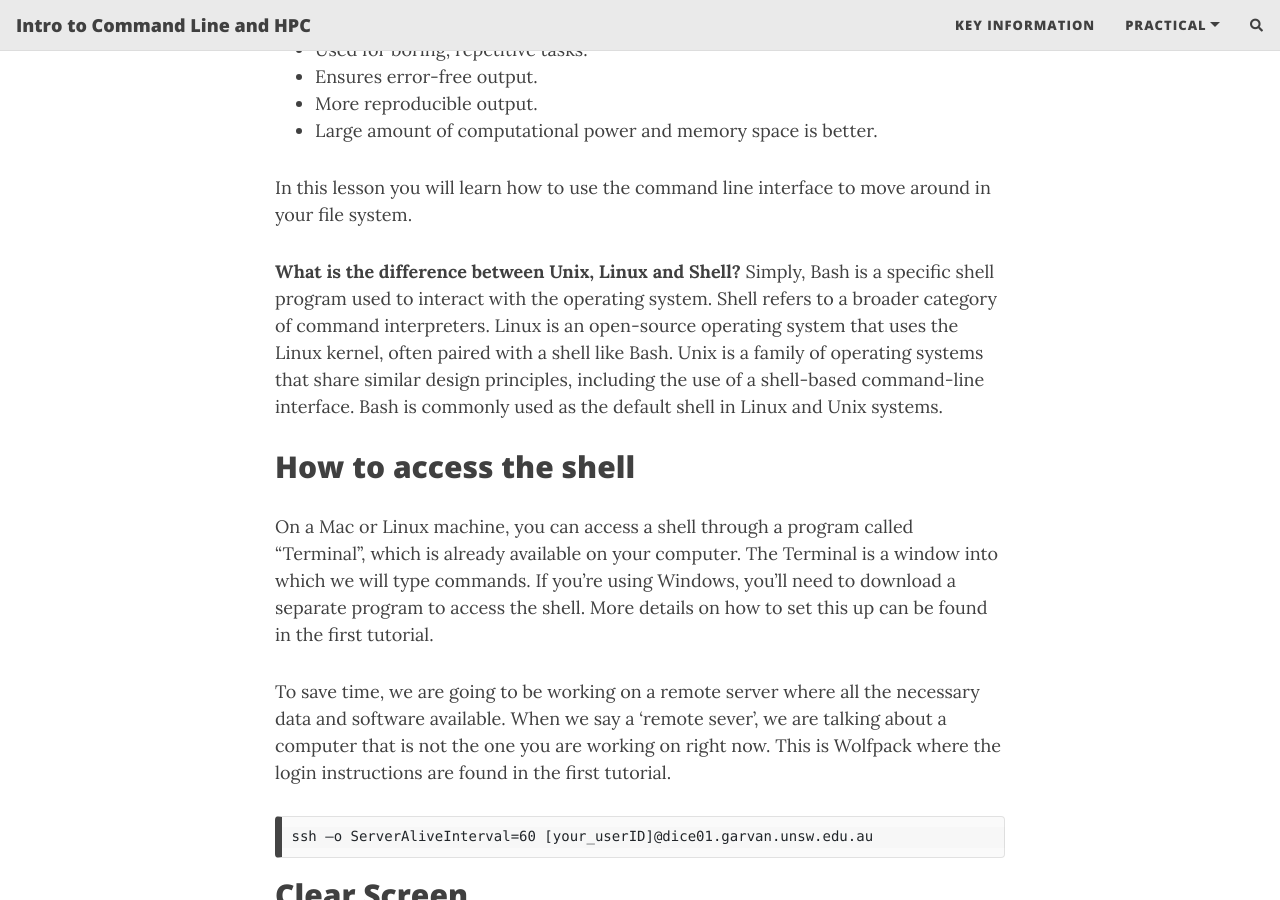
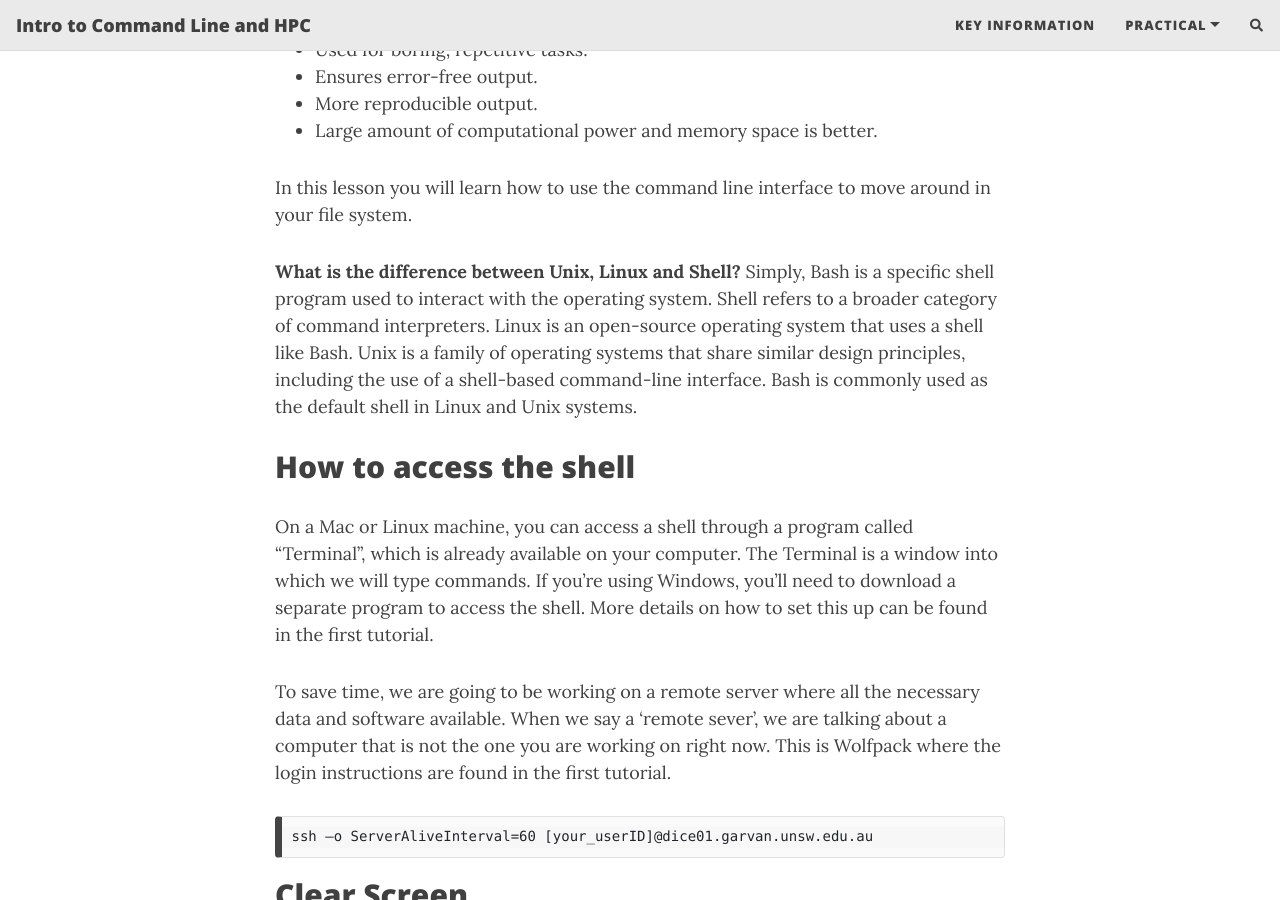
Before and after one commit to theheking/intro-to-command-line-hpc, a Jekyll site: the page built from practical_overview/2_Introducing_the_Shell.md, in a window 1280 px wide and 900 px high, scrolled down 1350 px. Built offline with Jekyll 4.4.1, drawn with Linux system fonts in a browser that asks for light colours; nearby versions of some CDN libraries; comment, search, counter and statistics services are not loaded.

Commit message:
Update 2_Introducing_the_Shell.md

```diff
--- a/practical_overview/2_Introducing_the_Shell.md
+++ b/practical_overview/2_Introducing_the_Shell.md
@@ -48,7 +48,7 @@
 In this lesson you will learn how to use the command line interface to move around in your file system.
 
 **What is the difference between Unix, Linux and Shell?**
-Simply, Bash is a specific shell program used to interact with the operating system. Shell refers to a broader category of command interpreters. Linux is an open-source operating system that uses the Linux kernel, often paired with a shell like Bash. Unix is a family of operating systems that share similar design principles, including the use of a shell-based command-line interface. Bash is commonly used as the default shell in Linux and Unix systems.
+Simply, Bash is a specific shell program used to interact with the operating system. Shell refers to a broader category of command interpreters. Linux is an open-source operating system that uses a shell like Bash. Unix is a family of operating systems that share similar design principles, including the use of a shell-based command-line interface. Bash is commonly used as the default shell in Linux and Unix systems.
 
 
 
```
